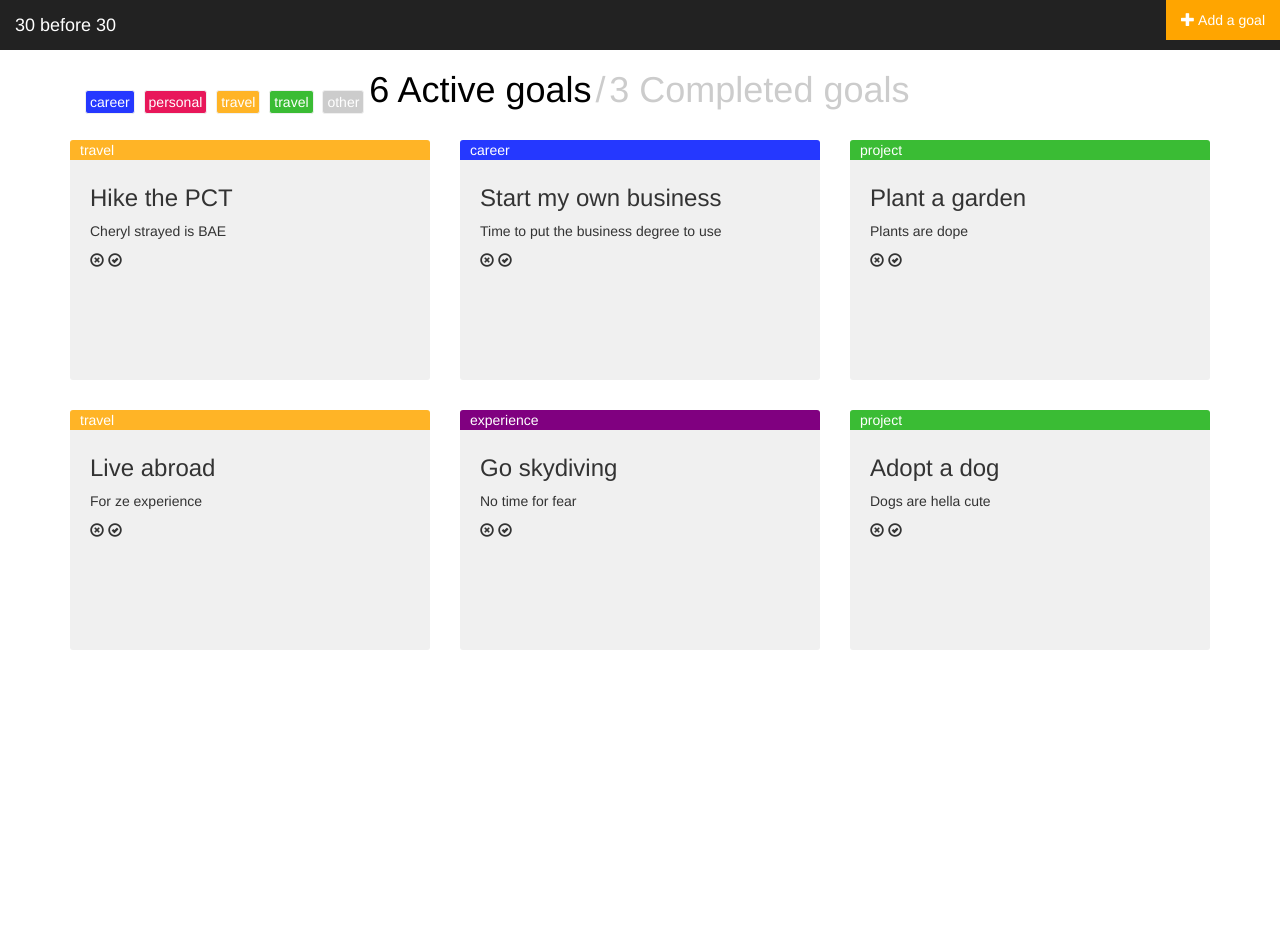
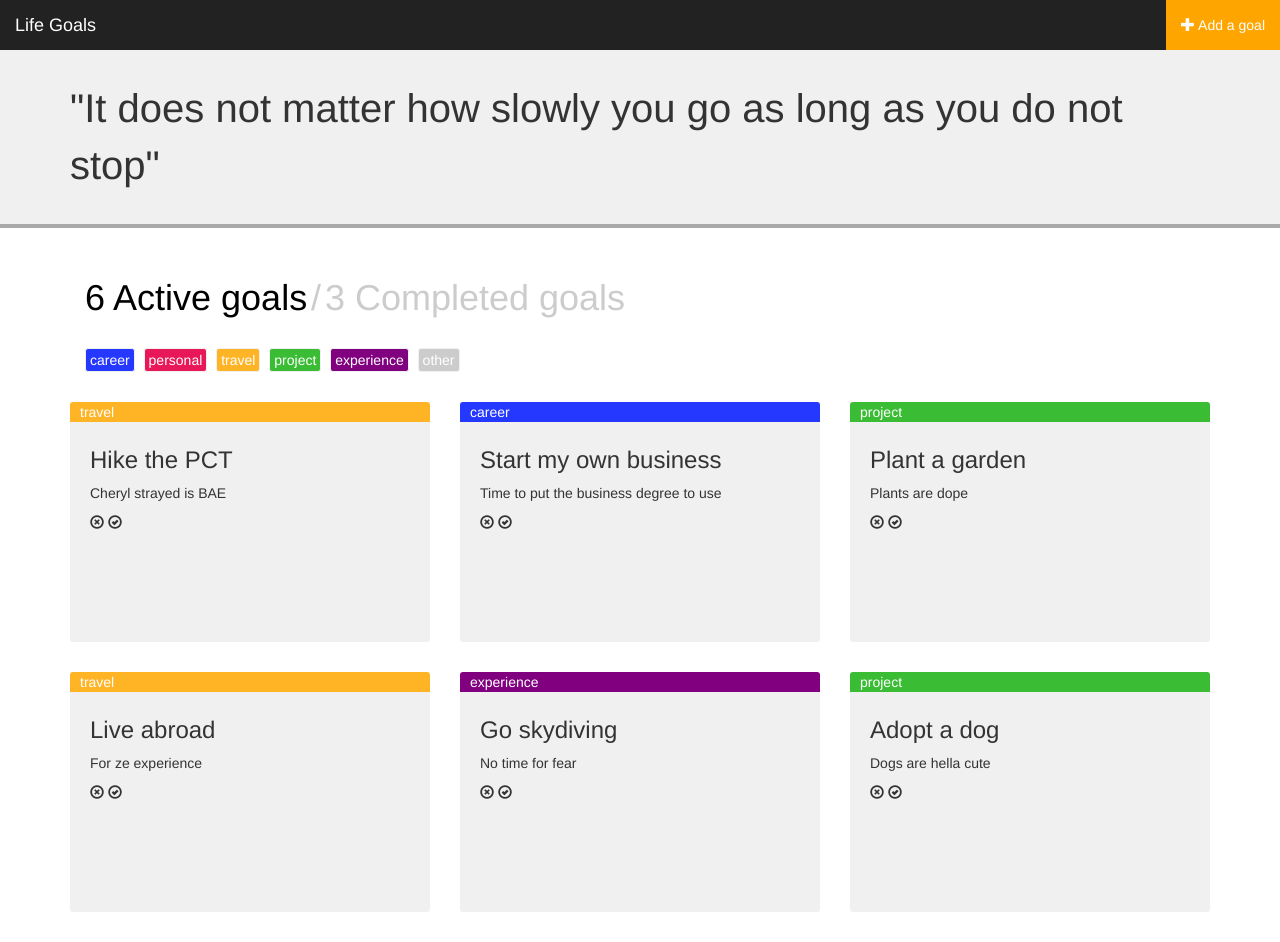
Before and after one commit to daniellecarrick/angular-todo-app, a website: page public/index.html in a window 1280 px wide. Before the commit the page ends 800 px from the top, so only its background shows below. Drawn offline with nearby package versions, Linux system fonts and the light colour scheme.

Commit message:
adding marging between elements

```diff
--- a/public/index.html
+++ b/public/index.html
@@ -10,13 +10,18 @@
   <nav class="navbar navbar-inverse">
     <div class="container-fluid">
       <div class="navbar-header">
-        <span class="navbar-brand">30 before 30</span>
+        <span class="navbar-brand">Life Goals</span>
       </div>
       <ul class="nav navbar-nav navbar-right">
           <li class="add-goal-btn" ng-click="show=!show"><span class="glyphicon glyphicon-plus" aria-hidden="true"></span> Add a goal <span class="sr-only">(current)</span></li>
       </ul>
     </div>
   </nav>
+  <div class="quote-container">
+    <div class="container">
+      <div class="quote">"It does not matter how slowly you go as long as you do not stop"</div>
+    </div>
+  </div>
   <div class="container" ng-controller="goalsController">
     <div class="row add-goal-container" ng-show="show">
       <div class="add-goal-form-container">
@@ -47,14 +52,17 @@
       </div>
     </div>
       <div class="col-sm-12">
+      <div class="title-container">
         <h1 class="selected title" ng-class="{selected: showActiveGoals}" ng-click="changeCompletedGoals()">{{goals.length}} Active goals</h1>
         <h1 class="title">/</h1>
         <h1 class="title" ng-class="{selected: !showActiveGoals}"  ng-click="changeActiveGoals()">{{completed.length}} Completed goals</h1>
+      </div>
         <div class="pull-left pills-container">
           <span class="pills career">career</span>
           <span class="pills personal">personal</span>
           <span class="pills travel">travel</span>
-            <span class="pills project">travel</span>
+          <span class="pills project">project</span>
+          <span class="pills experience">experience</span>
           <span class="pills other">other</span>
         </div>
       </div>
--- a/public/style.css
+++ b/public/style.css
@@ -1,9 +1,14 @@
 .add-goal-btn {
   background-color: orange;
   line-height: 20px;
-  padding: 10px 15px;
+  padding: 15px;
   color: white;
   cursor: pointer;
+  height: 50px;
+}
+
+.add-goal-btn:hover {
+  background-color: darkorange;
 }
 
 /* Styles for Add a goal overlay */
@@ -78,6 +83,10 @@
   cursor: pointer;
 }
 
+.title-container {
+  margin-bottom: 30px;
+}
+
 .selected {
   color: black;
   cursor: default;
@@ -87,6 +96,15 @@
   visibility: hidden;
 }
 
+/* Quote container */
+
+.quote-container {
+  background-color: #F0F0F0;
+  margin-bottom: 50px;
+  font-size: 40px;
+  padding:30px;
+  border-bottom: 4px solid darkgrey;
+}
 
 /* Toggle buttons */
 
@@ -100,11 +118,17 @@
 }
 
 .pills-container {
-  margin: 20px 0px;
+  margin-bottom: 30px;
 }
 
 /* Other ish */
 .navbar {
   border: none;
   border-radius: 0px;
+  margin-bottom: 0px;
 }
+
+goal-box .glyphicon {
+  color: darkgrey;
+  cursor: pointer;
+}
```
Lines whose indentation alone changed are shown as unchanged.
